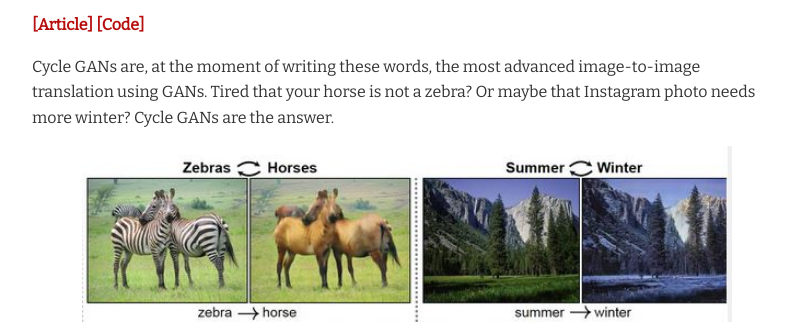
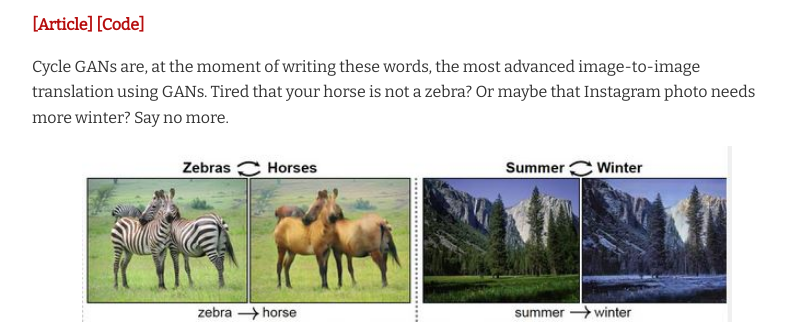
Before and after one commit to Guim3/guim3.github.io, a Jekyll site: the page built from _posts/2017-09-20-Fantastic-GANs-and-where-to-find-them-II.md, in a window 1280 px wide and 900 px high, scrolled down 9107 px. Shown: the part 203-527 px from the top of the window, without its empty margins (233-1045 px from the left). Built offline with Jekyll 4.4.1, drawn with Linux system fonts in a browser that asks for light colours; comment, search, counter and statistics services are not loaded.

Commit message:
Small update

```diff
--- a/_posts/2017-09-20-Fantastic-GANs-and-where-to-find-them-II.md
+++ b/_posts/2017-09-20-Fantastic-GANs-and-where-to-find-them-II.md
@@ -181,7 +181,7 @@ On the other hand, in ProGANs only a single GAN is trained. During this training
 
 [[Article]][CycleGANs_article] [[Code]][CycleGANs_code]
 
-Cycle GANs are, at the moment of writing these words, the most advanced image-to-image translation using GANs. Tired that your horse is not a zebra? Or maybe that Instagram photo needs more winter? Cycle GANs are the answer.
+Cycle GANs are, at the moment of writing these words, the most advanced image-to-image translation using GANs. Tired that your horse is not a zebra? Or maybe that Instagram photo needs more winter? Say no more.
 
 ![ProGANs smoothing]({{site.baseurl}}/files/blog/Fantastic-GANs-and-where-to-find-them-II/CycleGANs_results.jpg){:height="auto" width="650px" .center-image}
 {: .img-caption}
```
